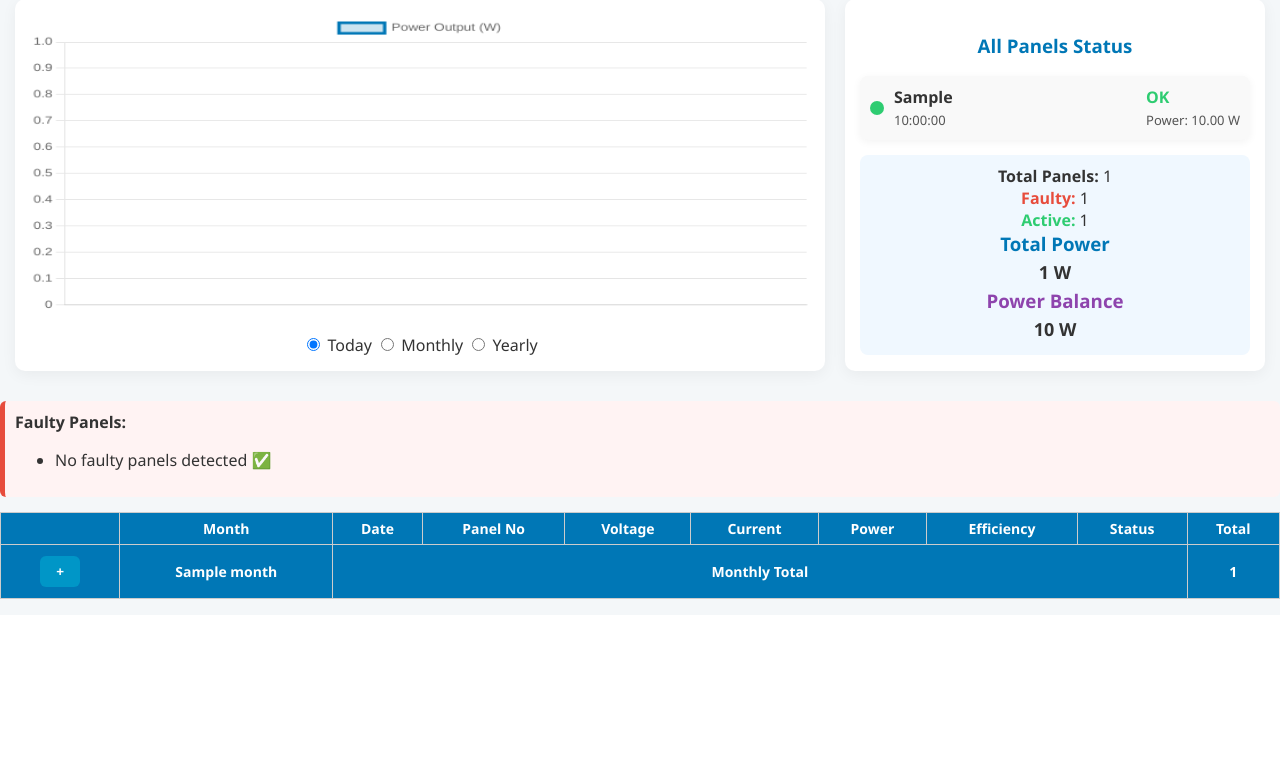
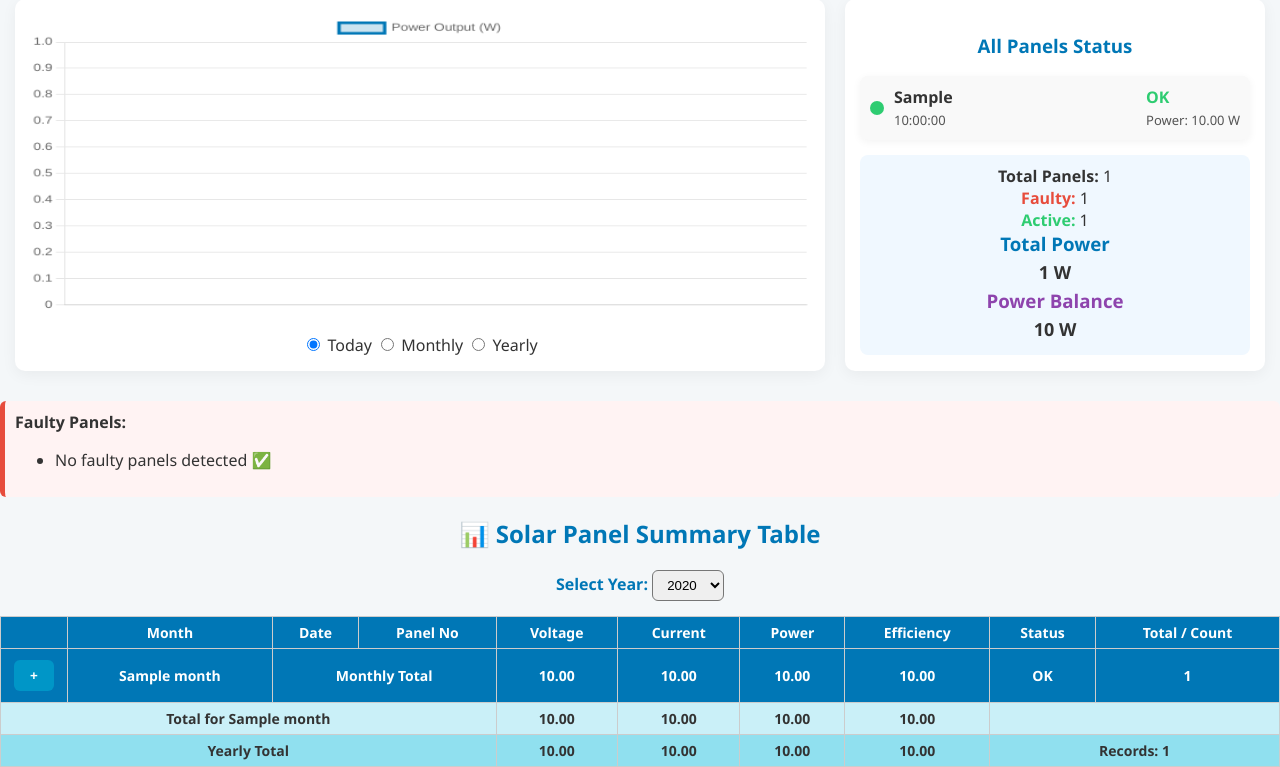
Before and after one commit to yahiyashaikh04/Solar-Panel-Project, a Flask app: template templates/index.html in a window 1280 px wide. Shown: the part 185-952 px from the top of the page. Before the commit the page ends 784 px from the top, so only its background shows below. Run offline with Flask 3, Linux system fonts and the light colour scheme; the template is opened without the code that fills it: values that come from a table or form of the project are taken from there, most other values are stand-ins (such as "Sample title", 1, 10 or a date in 2020).

Commit message:
add more feature

```diff
--- a/app.py
+++ b/app.py
@@ -4,6 +4,7 @@ from datetime import datetime
 import csv,io,random
 from flask_mail import Mail,Message
 from collections import defaultdict
+from sqlalchemy import extract
 
 app =Flask(__name__)
 app.config["SQLALCHEMY_DATABASE_URI"] = "sqlite:///solardata.db"
@@ -99,16 +100,36 @@ def main():
     } for d in SolarData.query.all()
     ]
 
-    seta = SolarData.query.all()
+    year = request.args.get("year", datetime.now().year, type=int)
+    years = [y[0] for y in db.session.query(extract('year', SolarData.timestamp)).distinct()]
 
+    seta = SolarData.query.filter(extract('year', SolarData.timestamp) == year).all()
     grouped = defaultdict(lambda: defaultdict(list))
+    monthly_totals = {}
+    yearly = {"voltage":0, "current":0, "power":0, "efficiency":0, "count":0}
 
     for s in seta:
-        month = s.timestamp.strftime("%B")  # e.g. "January"
+        month = s.timestamp.strftime("%B")
         day = s.timestamp.strftime("%Y-%m-%d")
         grouped[month][day].append(s)
 
-    return render_template("index.html", data=data, total_panels=total_panels, faulty_count=faulty_count, active_count=active_count, total_power=round(total_power, 2), balance_power=round(balance_power, 2), geta=latest_panels, table_data=all_data, graph_data=graph_data, grouped=grouped,)
+    # Monthly totals
+    for month, days in grouped.items():
+        total_v = sum(p.voltage for panels in days.values() for p in panels)
+        total_c = sum(p.current for panels in days.values() for p in panels)
+        total_p = sum(p.power for panels in days.values() for p in panels)
+        total_e = sum(p.efficiency for panels in days.values() for p in panels) / sum(len(panels) for panels in days.values())
+        count = sum(len(panels) for panels in days.values())
+        monthly_totals[month] = dict(voltage=total_v, current=total_c, power=total_p, efficiency=total_e, count=count, status="OK")
+
+        yearly["voltage"] += total_v
+        yearly["current"] += total_c
+        yearly["power"] += total_p
+        yearly["efficiency"] += total_e
+        yearly["count"] += count
+
+
+    return render_template("index.html", data=data, total_panels=total_panels, faulty_count=faulty_count, active_count=active_count, total_power=round(total_power, 2), balance_power=round(balance_power, 2), geta=latest_panels, table_data=all_data, graph_data=graph_data, grouped=grouped, monthly_totals=monthly_totals, yearly_totals=yearly, years=years, selected_year=year)
 
 
 @app.route('/update')
--- a/templates/index.html
+++ b/templates/index.html
@@ -165,10 +165,23 @@
   </ul>
 </div>
 
-<table id="dataTable">
-  <thead>
+<h2 style="text-align:center;color:#0077b6;">📊 Solar Panel Summary Table</h2>
+
+<!-- YEAR SELECT DROPDOWN -->
+<div style="text-align:center;margin-bottom:15px;">
+  <label for="yearSelect" style="font-weight:bold;color:#0077b6;">Select Year:</label>
+  <select id="yearSelect" onchange="filterByYear()" style="padding:6px 10px;border-radius:6px;">
+    {% for year in years %}
+      <option value="{{ year }}" {% if year == selected_year %}selected{% endif %}>{{ year }}</option>
+    {% endfor %}
+  </select>
+</div>
+
+<!-- TABLE -->
+<table id="dataTable" border="1" cellspacing="0" cellpadding="6" style="width:100%;border-collapse:collapse;">
+  <thead style="background:#0077b6;color:white;">
     <tr>
-      <th></th>
+      <th style="width:50px;"></th>
       <th>Month</th>
       <th>Date</th>
       <th>Panel No</th>
@@ -177,7 +190,7 @@
       <th>Power</th>
       <th>Efficiency</th>
       <th>Status</th>
-      <th>Total</th>
+      <th>Total / Count</th>
     </tr>
   </thead>
   <tbody>
@@ -186,22 +199,32 @@
     <tr class="month-row" style="background:#0077b6;color:white;font-weight:600;">
       <td><button class="btn" onclick="toggleDays('{{ month }}')">+</button></td>
       <td>{{ month }}</td>
-      <td colspan="7" style="text-align:center;">Monthly Total</td>
-      <td>{{ total_power }}</td>
+      <td colspan="2" style="text-align:center;">Monthly Total</td>
+      <td>{{ "%.2f"|format(monthly_totals[month].voltage) }}</td>
+      <td>{{ "%.2f"|format(monthly_totals[month].current) }}</td>
+      <td>{{ "%.2f"|format(monthly_totals[month].power) }}</td>
+      <td>{{ "%.2f"|format(monthly_totals[month].efficiency) }}</td>
+      <td>{{ monthly_totals[month].status }}</td>
+      <td>{{ monthly_totals[month].count }}</td>
     </tr>
 
     {% for day, panels in days.items() %}
-    <!-- DAY ROW (Initially Hidden) -->
+    <!-- DAY ROW -->
     <tr class="day-row month-{{ month }}" style="display:none;background:#dff6ff;font-weight:500;">
       <td><button class="btn" onclick="togglePanels('{{ month }}','{{ day }}')">+</button></td>
       <td></td>
       <td>{{ day }}</td>
-      <td colspan="5" style="text-align:center;">Day Total</td>
-      <td> Active Panel: {{ active_count }}</td>
+      <td colspan="1" style="text-align:center;">Day Total</td>
+      <td>{{ "%.2f"|format(panels|sum(attribute='voltage')) }}</td>
+      <td>{{ "%.2f"|format(panels|sum(attribute='current')) }}</td>
+      <td>{{ "%.2f"|format(panels|sum(attribute='power')) }}</td>
+      <td>{{ "%.2f"|format(panels|sum(attribute='efficiency') / panels|length) }}</td>
+      <td>Active Panels: {{ panels|length }}</td>
+      <td></td>
     </tr>
 
     {% for p in panels %}
-    <!-- PANEL ROW (Initially Hidden) -->
+    <!-- PANEL ROW -->
     <tr class="panel-row month-{{ month }} day-{{ day }}" style="display:none;background:#f9f9f9;">
       <td></td>
       <td></td>
@@ -212,12 +235,34 @@
       <td>{{ "%.2f"|format(p.power) }}</td>
       <td>{{ "%.2f"|format(p.efficiency) }}</td>
       <td>{{ p.status }}</td>
+      <td></td>
     </tr>
     {% endfor %}
     {% endfor %}
+
+    <!-- MONTH FOOTER -->
+    <tr style="background:#caf0f8;font-weight:600;text-align:center;">
+      <td colspan="4">Total for {{ month }}</td>
+      <td>{{ "%.2f"|format(monthly_totals[month].voltage) }}</td>
+      <td>{{ "%.2f"|format(monthly_totals[month].current) }}</td>
+      <td>{{ "%.2f"|format(monthly_totals[month].power) }}</td>
+      <td>{{ "%.2f"|format(monthly_totals[month].efficiency) }}</td>
+      <td colspan="2"></td>
+    </tr>
     {% endfor %}
+
+    <!-- YEAR TOTAL FOOTER -->
+    <tr style="background:#90e0ef;font-weight:700;text-align:center;">
+      <td colspan="4">Yearly Total</td>
+      <td>{{ "%.2f"|format(yearly_totals.voltage) }}</td>
+      <td>{{ "%.2f"|format(yearly_totals.current) }}</td>
+      <td>{{ "%.2f"|format(yearly_totals.power) }}</td>
+      <td>{{ "%.2f"|format(yearly_totals.efficiency) }}</td>
+      <td colspan="2">Records: {{ yearly_totals.count }}</td>
+    </tr>
   </tbody>
 </table>
+
 
 
 <script>
@@ -354,15 +399,15 @@ function toggleDays(month){
   const days = document.querySelectorAll(`.month-${month}`);
   const button = event.target;
   const expanded = button.textContent === "-";
-  days.forEach(row => row.style.display = expanded ? "none" : "");
+  days.forEach(row => row.style.display = expanded ? "none" : "table-row");
   button.textContent = expanded ? "+" : "-";
 
-  // collapse panel rows when closing month
+  // Collapse panel rows when closing month
   if(expanded){
     const panels = document.querySelectorAll(`.panel-row.month-${month}`);
     panels.forEach(p => p.style.display = "none");
-    const innerButtons = document.querySelectorAll(`.day-row.month-${month} .btn`);
-    innerButtons.forEach(b => b.textContent = "+");
+    const innerBtns = document.querySelectorAll(`.day-row.month-${month} .btn`);
+    innerBtns.forEach(b => b.textContent = "+");
   }
 }
 
@@ -370,9 +415,15 @@ function togglePanels(month, day){
   const panels = document.querySelectorAll(`.panel-row.month-${month}.day-${day}`);
   const button = event.target;
   const expanded = button.textContent === "-";
-  panels.forEach(p => p.style.display = expanded ? "none" : "");
+  panels.forEach(p => p.style.display = expanded ? "none" : "table-row");
   button.textContent = expanded ? "+" : "-";
 }
+
+function filterByYear(){
+  const selectedYear = document.getElementById('yearSelect').value;
+  window.location.href = `/main?year=${selectedYear}`;
+}
+
 </script>
 </body>
 </html>
```
Also changed, not shown: instance/solardata.db.
